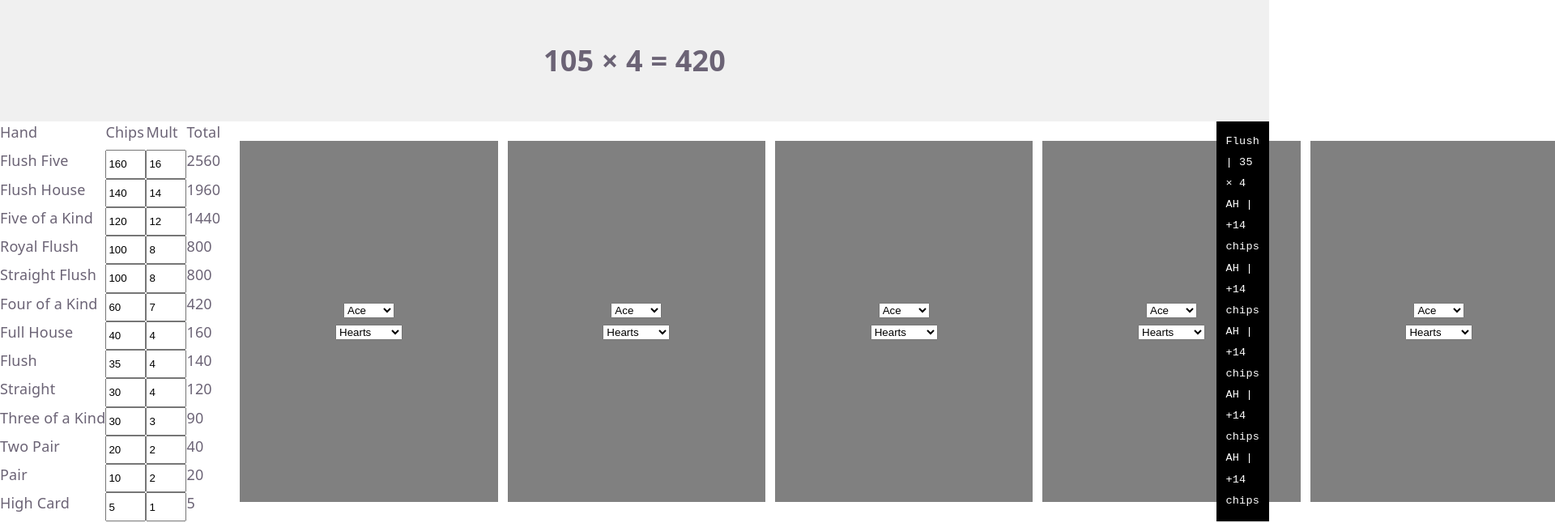
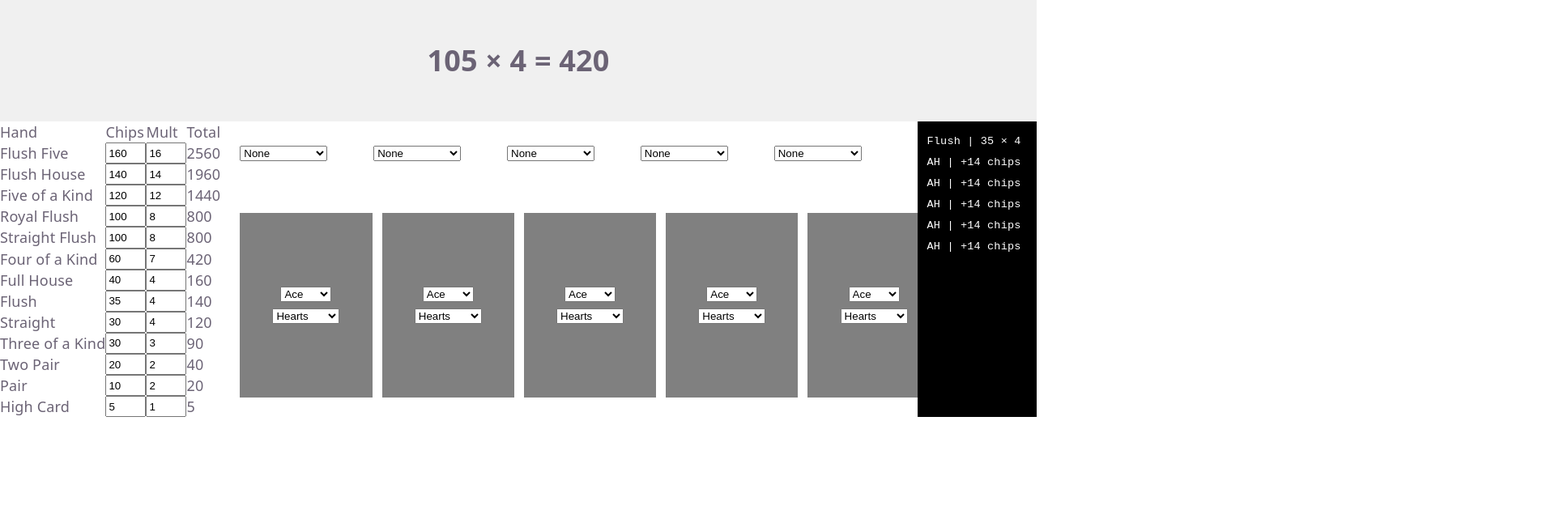
Before and after one commit to JakeKo/balatro-simulator, a React (Vite) app: page / in a window 1280 px wide. Shown: the top 646 px of the page at 81% size, 1920 px wide, since content can reach past the window. Built offline with nearby package versions, Linux system fonts and the light colour scheme.

Commit message:
Create placaeholder joker picker

```diff
--- a/src/App.jsx
+++ b/src/App.jsx
@@ -8,6 +8,7 @@ import HandTable from "./HandTable.jsx";
 import { identifyHandPlayed } from "./handResolver.js";
 import { resolveScore } from "./scoreResolver.js";
 import ScoreLogger from "./ScoreLogger.jsx";
+import JokerPicker from "./JokerPicker.jsx";
 
 function App() {
   const [log, setLog] = useState([]);
@@ -35,6 +36,13 @@ function App() {
     { rank: 14, suit: "Hearts" },
     { rank: 14, suit: "Hearts" },
   ]);
+  const [jokers, setJokers] = useState([
+    "None",
+    "None",
+    "None",
+    "None",
+    "None",
+  ]);
 
   useEffect(() => {
     const [newChips, newMult, log] = resolveScore(playedCards, handMap);
@@ -47,6 +55,18 @@ function App() {
     <div className="app">
       <Scoreboard chips={chips} mult={mult} />
       <HandTable handMap={handMap} onChange={setHandMap} />
+      <div className="joker-pickers">
+        {Array.from({ length: 5 }).map((_, index) => (
+          <JokerPicker
+            joker={jokers[index]}
+            onChange={(joker) => {
+              const newJokers = JSON.parse(JSON.stringify(jokers));
+              newJokers[index] = joker;
+              setJokers(newJokers);
+            }}
+          />
+        ))}
+      </div>
       <div className="card-pickers">
         {Array.from({ length: 5 }).map((_, index) => (
           <CardPicker
--- /dev/null
+++ b/src/JokerPicker.jsx
@@ -0,0 +1,21 @@
+import { useState } from "react";
+
+function JokerPicker({ joker, onChange }) {
+  return (
+    <div className="joker-picker">
+      <select value={joker} onChange={(event) => onChange(event.target.value)}>
+        <option>None</option>
+        <option>Joker</option>
+        {/* +2 mult */}
+        <option>Crafty Joker</option>
+        {/* +80 chips if Flush */}
+        <option>Golden Joker</option>
+        {/* +$4 at end of round */}
+        <option>Wrathful Joker</option>
+        {/* cards with some suit, +3 mult when scored */}
+      </select>
+    </div>
+  );
+}
+
+export default JokerPicker;
--- a/src/index.css
+++ b/src/index.css
@@ -50,16 +50,10 @@ h2 {
   background: grey;
 }
 
-.hand-table {
-  display: grid;
-  grid-template-columns: 1fr 50px 50px min-content;
-  width: max-content;
-}
-
 .app {
   display: grid;
   grid-template-columns: 1fr 3fr 1fr;
-  grid-template-rows: min-content min-content;
+  grid-template-rows: repeat(3, min-content);
 }
 
 .scoreboard {
@@ -73,6 +67,22 @@ h2 {
   background-color: #f0f0f0;
 }
 
+.hand-table {
+  grid-column: 1 / 2;
+  grid-row: 2 / -1;
+  display: grid;
+  grid-template-columns: 1fr 50px 50px min-content;
+  width: max-content;
+}
+
+.joker-pickers {
+  grid-column: 2 / 3;
+  display: grid;
+  grid-template-columns: repeat(5, 1fr);
+  gap: 12px;
+  padding: 24px;
+}
+
 .card-pickers {
   grid-column: 2 / 3;
   display: grid;
@@ -83,6 +93,7 @@ h2 {
 
 .score-logger {
   grid-column: 3 / 4;
+  grid-row: 2 / -1;
   display: flex;
   flex-direction: column;
   padding: 12px;
```
